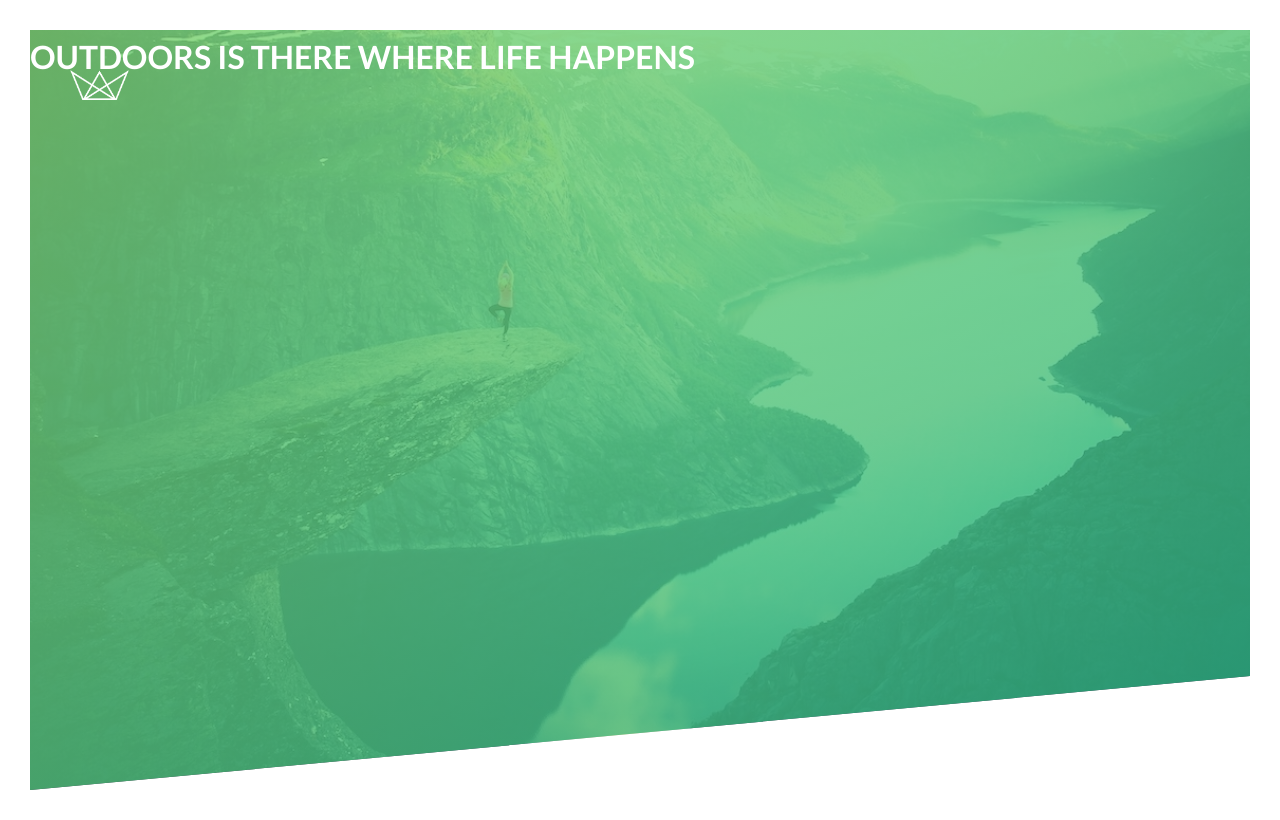
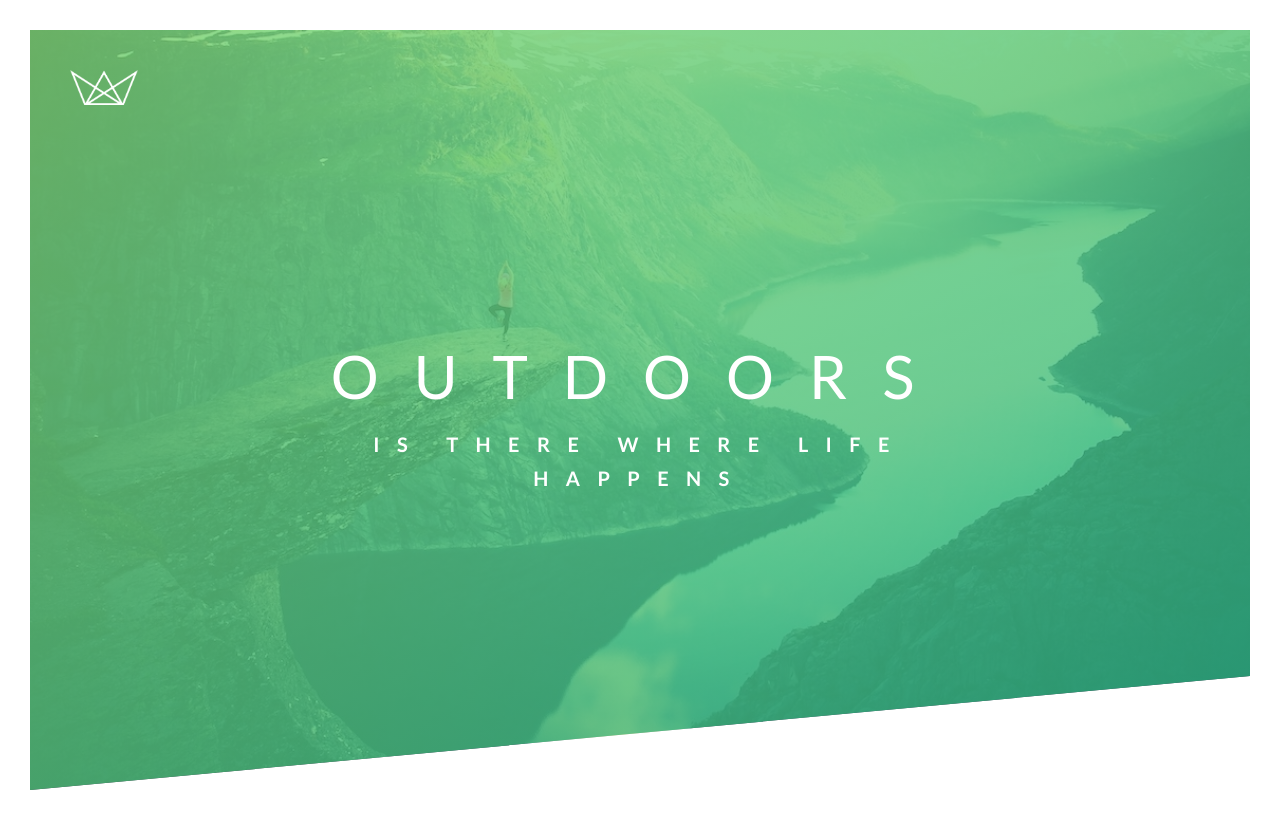
Before and after one commit to Zaky7/Tour-Website-Snippets, a plain HTML site: page index.html in a window 1280 px wide. Drawn offline with Linux system fonts and the light colour scheme.

Commit message:
Added text in the header

```diff
--- a/css/style.css
+++ b/css/style.css
@@ -24,6 +24,8 @@ Dark green: #28b485
      padding: 30px;
  }
 
+ /********************************  Header    *********************************/
+
  header {
    height: 95vh;
    background-image: linear-gradient(to right bottom, rgba(126, 213, 111, 0.8), rgba(40, 180, 133, 0.8)), url(../img/hero-small.jpg);
@@ -43,12 +45,35 @@ Dark green: #28b485
     left: 40px
  }
 
+/* We need to figure out either height or width other would be figured out by browser */
+ .logo {
+   height: 35px;
+ }
 
- .logo {
-   height: 30px;
+ /* Text box Wrapper */
+ .text-box {
+   position: absolute;
+   left: 50%;
+   top: 50%;
+   transform: translate(-50%, -50%);
+   text-align: center;
  }
 
  .heading-primary {
    text-transform: uppercase;
    color: #fff;
  }
+
+ .heading-primary-main {
+     display: block;
+     font-size: 60px;
+     font-weight: 400;
+     letter-spacing: 35px;
+ }
+
+ .heading-primary-sub {
+    display: block;
+    font-size: 20px;
+    font-weight: 700;
+    letter-spacing: 17.4px;
+ }
--- a/index.html
+++ b/index.html
@@ -1,5 +1,6 @@
 <!DOCTYPE html>
 <html lang="en">
+
 <head>
     <meta charset="UTF-8">
     <meta name="viewport" content="width=device-width, initial-scale=1.0">
@@ -12,16 +13,24 @@
 
     <title>Natours | Exciting tours for adventurous people</title>
 </head>
+
 <body>
     <header class="header">
         <div class="logo-box">
             <img src="./img/logo-white.png" alt="Logo" class="logo">
         </div>
 
+
+
+        <div class="text-box">
             <h1 class="heading-primary">
                 <span class="heading-primary-main">Outdoors</span>
                 <span class="heading-primary-sub">is there where life happens</span>
             </h1>
+        </div>
+
+
     </header>
 </body>
+
 </html>
```
Lines whose indentation alone changed are shown as unchanged.
